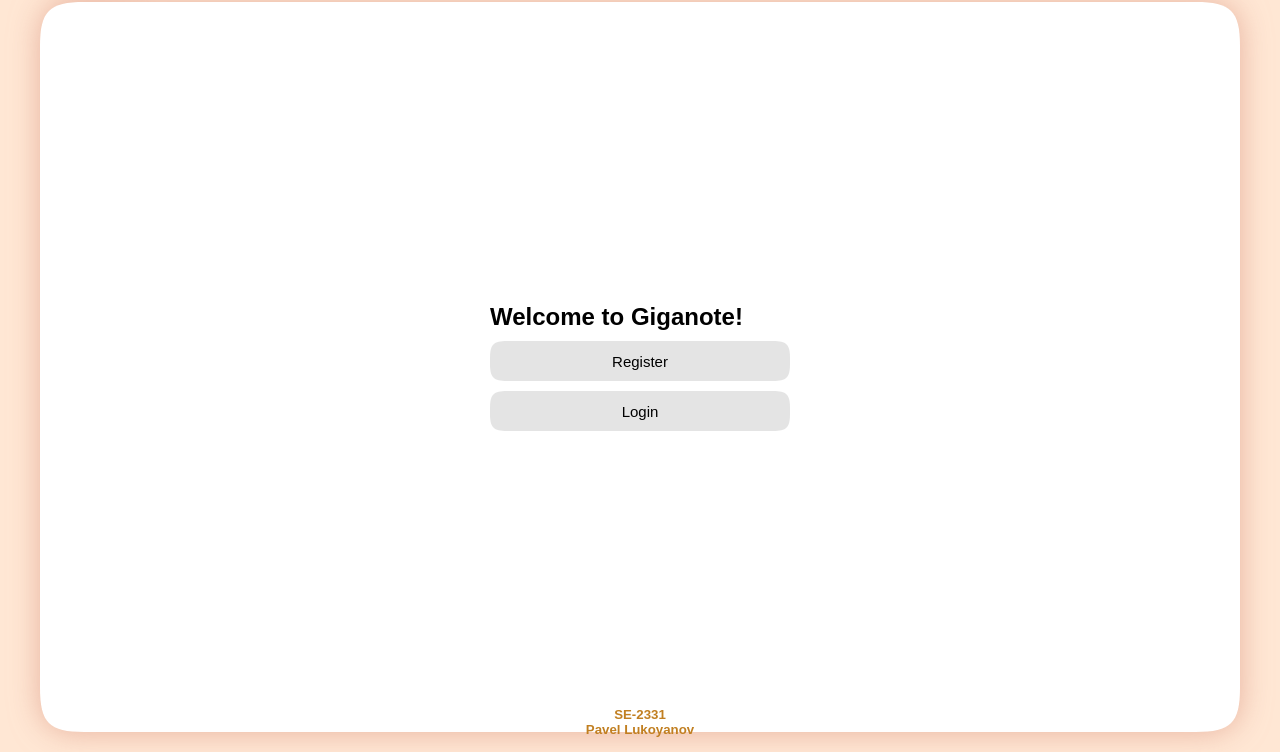
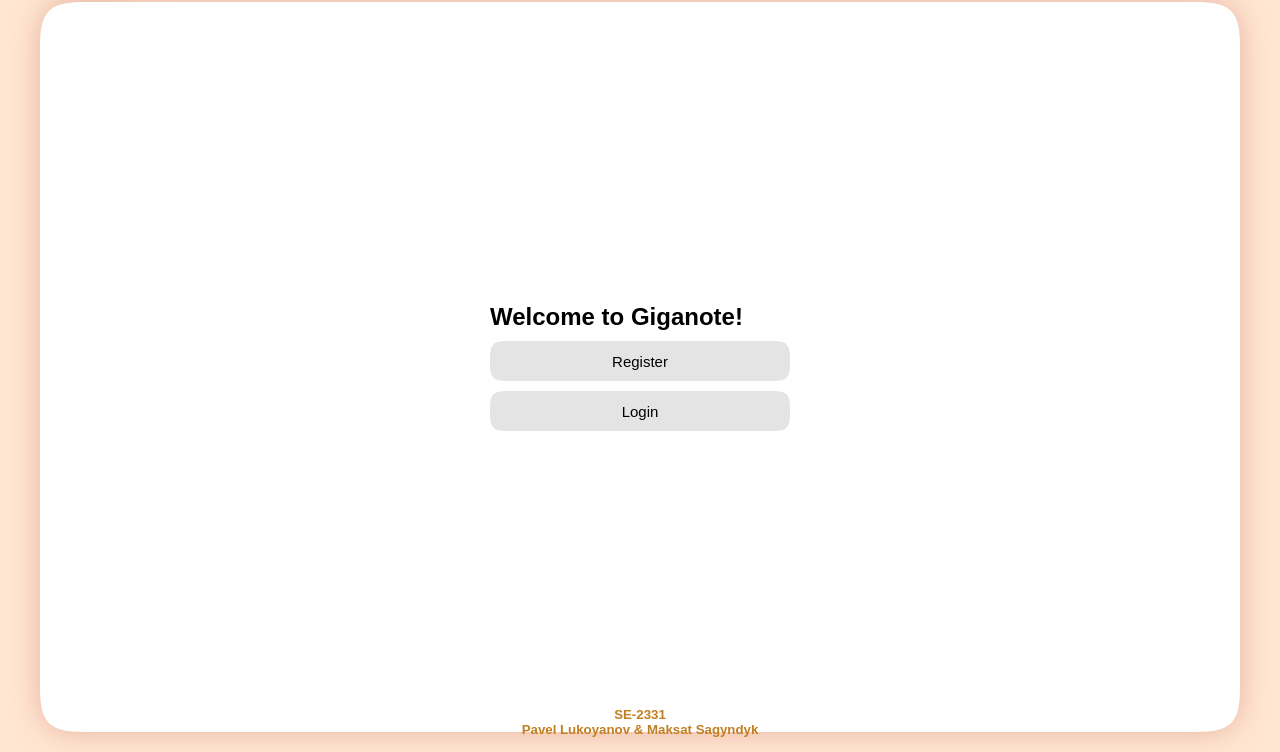
Before and after one commit to complagaet/Giganote, a website: page static/index.html in a window 1280 px wide. Shown: the part 48-800 px from the top of the page. Drawn offline with Linux system fonts and the light colour scheme.

Commit message:
Initial commit (1)

```diff
--- a/static/index.html
+++ b/static/index.html
@@ -28,7 +28,7 @@
             </div>
         </div>
         <div class="footer">
-            <h5 style="text-align: center; color: #c17f21">SE-2331<br>Pavel Lukoyanov</h5>
+            <h5 style="text-align: center; color: #c17f21">SE-2331<br>Pavel Lukoyanov &amp; Maksat Sagyndyk</h5>
         </div>
     </body>
 </html>
```
